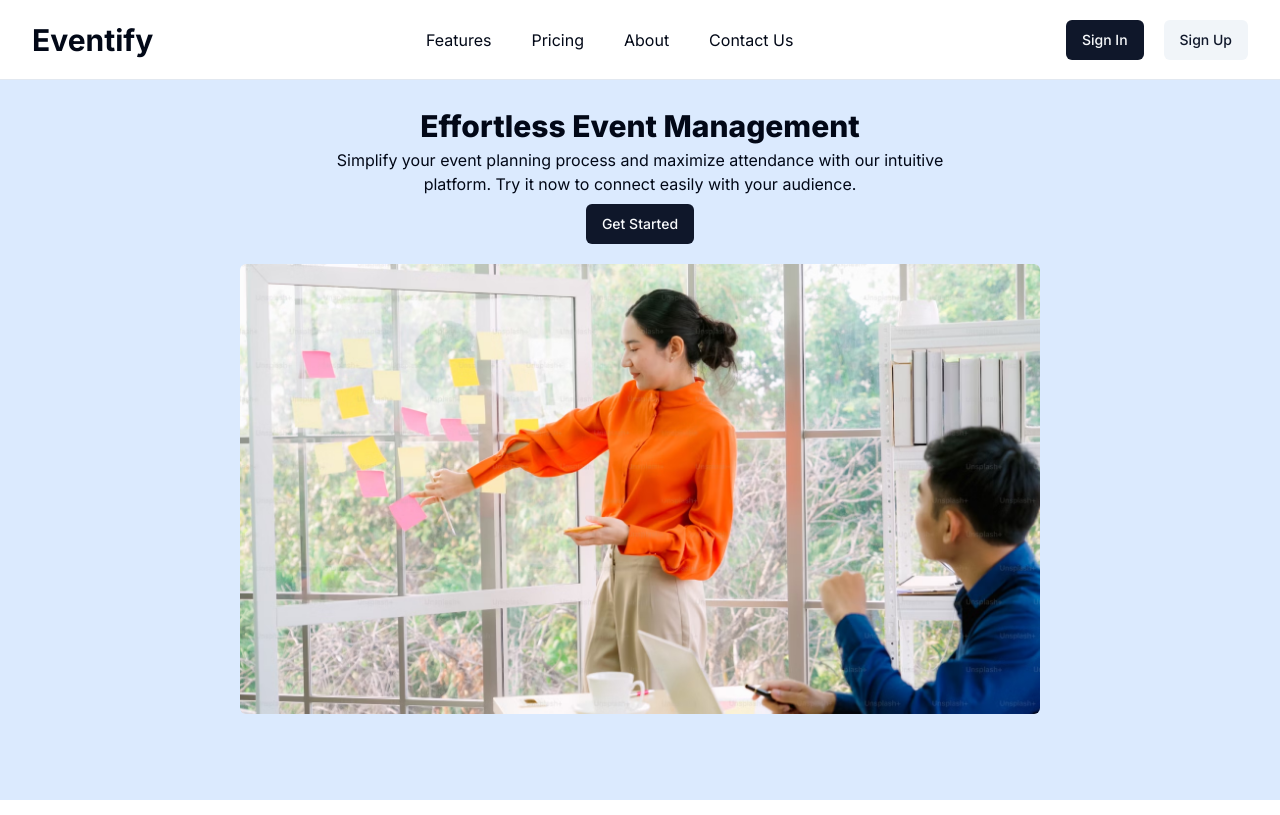
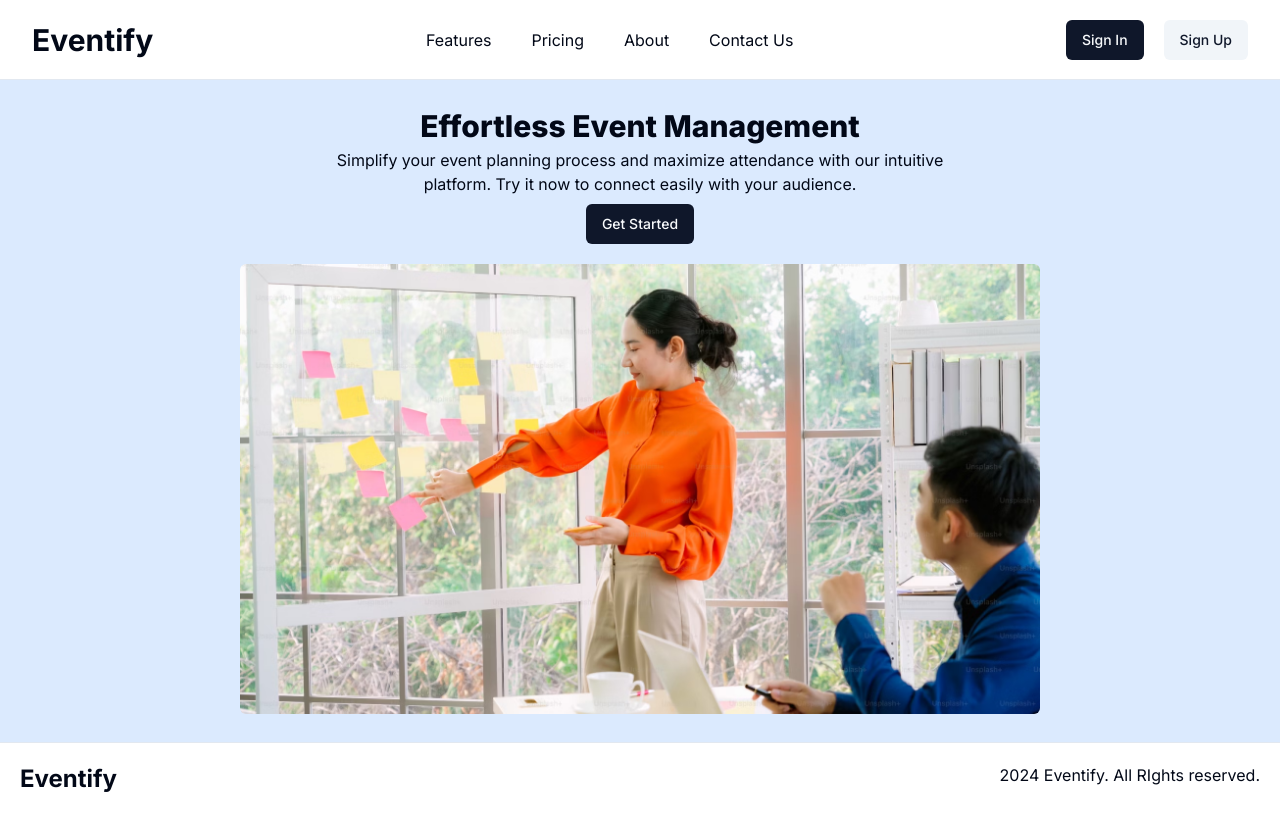
Before and after one commit to kiojoel/eventify, a Next.js app: page / in a window 1280 px wide. Built offline with nearby package versions, Linux system fonts and the light colour scheme; no server answers.

Commit message:
add footer

```diff
--- /dev/null
+++ b/app/components/Footer.tsx
@@ -0,0 +1,16 @@
+import Link from "next/link";
+
+export function Footer() {
+  return (
+    <footer className="flex container justify-between sm:flex-row p-5 text-center gap-4 border-t">
+      <div className="">
+        <Link href="/" className="font-bold text-2xl">
+          Eventify
+        </Link>
+      </div>
+      <p className="">
+        {new Date().getFullYear()} Eventify. All RIghts reserved.
+      </p>
+    </footer>
+  );
+}
--- a/app/layout.tsx
+++ b/app/layout.tsx
@@ -2,6 +2,7 @@
 import { Inter } from "next/font/google";
 import "./globals.css";
 import { Navbar } from "./components/Navbar";
+import { Footer } from "./components/Footer";
 
 const inter = Inter({ subsets: ["latin"] });
 
@@ -20,6 +21,7 @@
       <body className={inter.className}>
         <Navbar />
         {children}
+        <Footer />
       </body>
     </html>
   );
--- a/app/page.tsx
+++ b/app/page.tsx
@@ -5,7 +5,7 @@
 
 export default function Home() {
   return (
-    <section className=" bg-blue-100 h-[90vh]">
+    <section className=" bg-blue-100 ">
       <div className="p-7 flex flex-col ">
         <div className="mx-auto flex flex-col items-center mb-5">
           <h1 className="font-extrabold text-3xl mb-1">
```
